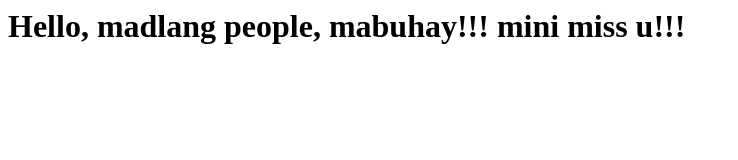
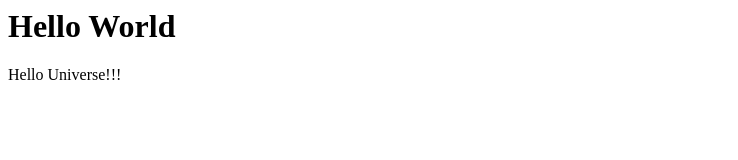
Before and after one commit to Renreal/princessApril, a plain HTML site: page princessrenreal.html in a window 1280 px wide. Shown: the whole page, without its empty margins (0-738 px from the left). Drawn offline with Linux system fonts and the light colour scheme.

Commit message:
edit html file

```diff
--- a/princessrenreal.html
+++ b/princessrenreal.html
@@ -1,5 +1,10 @@
 <html>
   <h1>
-    Hello, madlang people, mabuhay!!! mini miss u!!!
+    Hello World
   </h1>
+
+	<body>
+		Hello Universe!!!
+	<body>
+
 </html>
```
